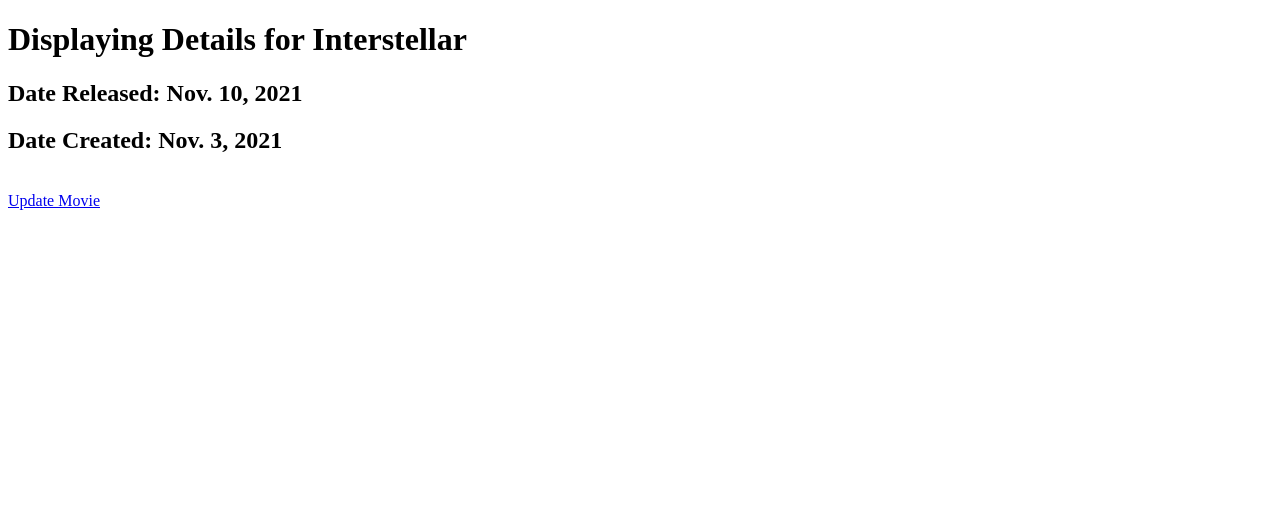
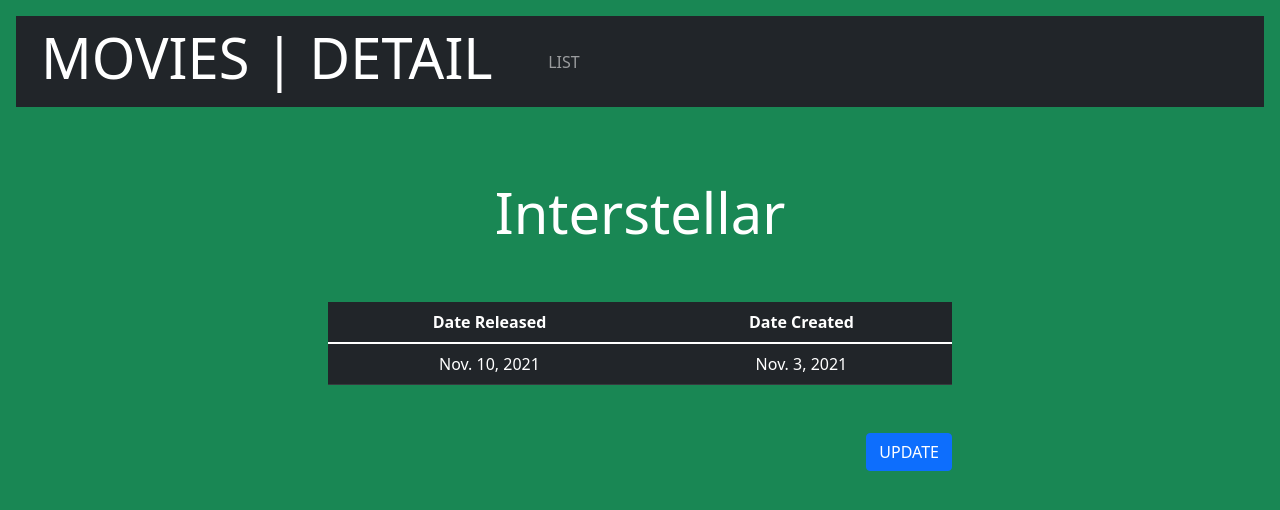
Before and after one commit to RyukaIhara/full-stack-project, a Django app: page /movies/detail/1/ in a window 1280 px wide. Shown: the top 510 px of the page. Run offline with Django 3.2, Linux system fonts and the light colour scheme; data comes from the database, SQL or seed files in the repository; some libraries are stand-ins or nearby versions.

Commit message:
style create and detail

```diff
--- a/movies/templates/movies/create.html
+++ b/movies/templates/movies/create.html
@@ -13,12 +13,12 @@
             {%csrf_token%}
 
             <nav class="navbar navbar-expand-lg navbar-dark bg-dark">
-                <h1 style="color: White; margin-left: 2%;">MOVIES</h1>
+                <h1 class ="display-4"style="margin-left: 2%;">MOVIES | CREATE</h1>
                 <div class="collapse navbar-collapse" id="navbarSupportedContent">
                   <ul class="navbar-nav mr-auto">
                     <li class="nav-item active">
-                      <a class="nav-link" href="#" style="margin-left: 100%;">List</span></a>
-                    </li>
+                        <a class="nav-link display-8" href="{% url 'movie_list' %}" style="margin-left: 100%;">LIST</a>
+                      </li>
                 </div>
               </nav>
               <br><br><br>
--- a/movies/templates/movies/detail.html
+++ b/movies/templates/movies/detail.html
@@ -4,14 +4,45 @@
     <meta charset="UTF-8">
     <meta http-equiv="X-UA-Compatible" content="IE=edge">
     <meta name="viewport" content="width=device-width, initial-scale=1.0">
-    <title>Movie | {{movie.title}}</title>
+    <title>Detail | {{movie.title}}</title>
+    <link href="https://cdn.jsdelivr.net/npm/bootstrap@5.1.3/dist/css/bootstrap.min.css" rel="stylesheet" integrity="sha384-1BmE4kWBq78iYhFldvKuhfTAU6auU8tT94WrHftjDbrCEXSU1oBoqyl2QvZ6jIW3" crossorigin="anonymous">
+
 </head>
-<body>
-    <h1>Displaying Details for {{movie.title}}</h1>
-    <h2>Date Released: {{movie.date_released}}</h2>
-    <h2>Date Created: {{movie.date_created}}</h2>
+<body class="p-3 mb-2 bg-success text-white">
+    <nav class="navbar navbar-expand-lg navbar-dark bg-dark">
+        <h1 class ="display-4"style="margin-left: 2%;">MOVIES | DETAIL</h1>
+        <div class="collapse navbar-collapse" id="navbarSupportedContent">
+          <ul class="navbar-nav mr-auto">
+            <li class="nav-item active">
+                <a class="nav-link display-8" href="{% url 'movie_list' %}" style="margin-left: 100%;">LIST</a>
+              </li>
+        </div>
+      </nav>
+      <br><br><br>
 
-    <br>
-    <a href="{% url 'movie_update' movie.id %}">Update Movie</a>
+    <h1 class="display-4 d-flex justify-content-center">{{movie.title}}</h1>
+
+      <br><br>
+
+    <table class="table table-dark" style="margin: auto; width: 50% !important; ">
+        <thead>
+          <tr>
+            <th scope="col" style="text-align: center; ">Date Released</th>
+            <th scope="col" style="text-align: center; ">Date Created</th>
+          </tr>
+        </thead>
+        <tbody>
+          <tr>
+            <td style="text-align: center; ">{{movie.date_released}}</td>
+            <td style="text-align: center; ">{{movie.date_created}}</td>
+          </tr>
+        </tbody>
+      </table>
+
+    <br><br>
+    <button class="btn btn-primary" style="float: right; margin-right: 25%;"><a href="{% url 'movie_update' movie.id %}" class="text-decoration-none" style="color: white;">UPDATE</a></button>
+    <script src="https://cdn.jsdelivr.net/npm/@popperjs/core@2.10.2/dist/umd/popper.min.js" integrity="sha384-7+zCNj/IqJ95wo16oMtfsKbZ9ccEh31eOz1HGyDuCQ6wgnyJNSYdrPa03rtR1zdB" crossorigin="anonymous"></script>
+    <script src="https://cdn.jsdelivr.net/npm/bootstrap@5.1.3/dist/js/bootstrap.min.js" integrity="sha384-QJHtvGhmr9XOIpI6YVutG+2QOK9T+ZnN4kzFN1RtK3zEFEIsxhlmWl5/YESvpZ13" crossorigin="anonymous"></script>
+
 </body>
 </html>
```
